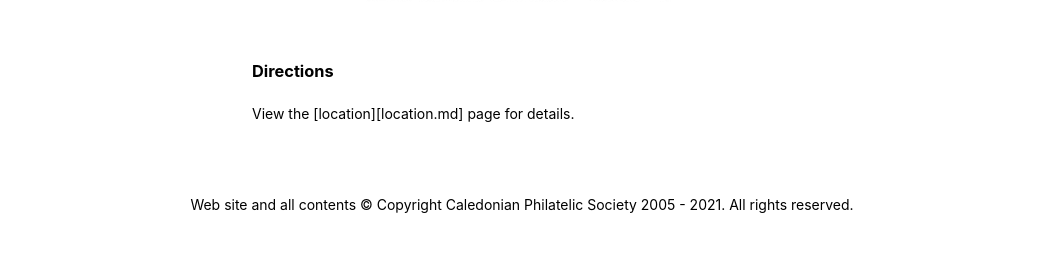
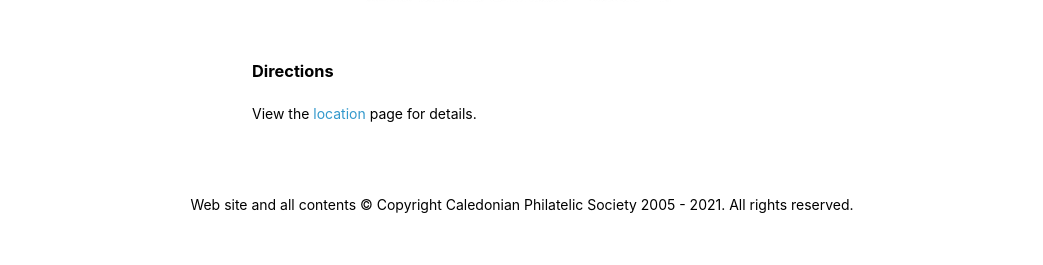
Before and after one commit to astalker/caledonian-stamps, a Jekyll site: the page built from advice-for-visiting-speakers.md, in a window 1280 px wide. Shown: the part 1777-2042 px from the top of the page, without its empty margins (118-1161 px from the left). Built offline with Jekyll 4.4.1, drawn with Linux system fonts in a browser that asks for light colours; our own code applies the rules of GitHub Pages for plain Markdown files.

Commit message:
Fix link to location page

```diff
--- a/advice-for-visiting-speakers.md
+++ b/advice-for-visiting-speakers.md
@@ -33,4 +33,4 @@ Sheets from the first round can be taken down and replaced by the sheets for the
 ![Room Layout](images/room-layout.png)
 ### Directions
 
-View the [location][location.md] page for details.
+View the [location](./location.md) page for details.
```
